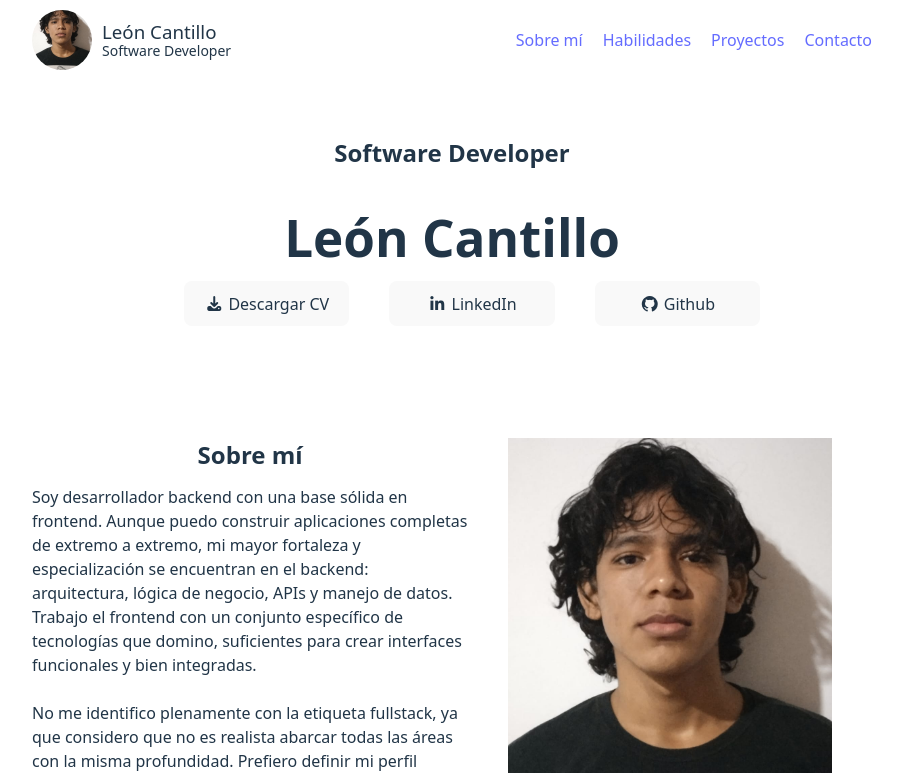
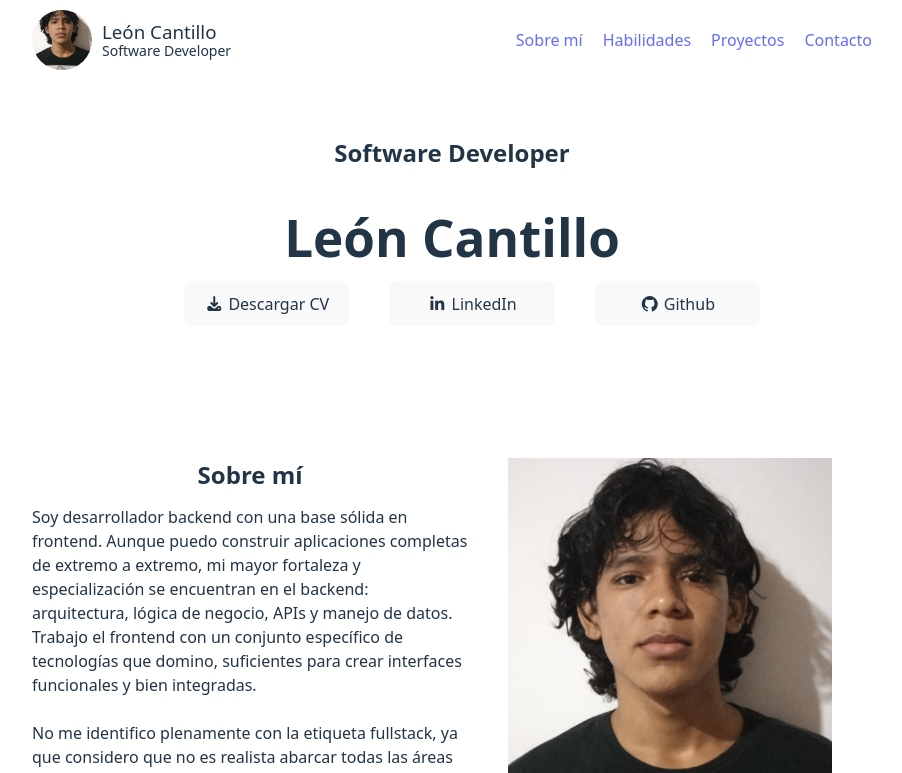
Before and after one commit to leoncantillo/portfolio, a React (Vite) app: page / in a window 1280 px wide. Shown: the top 773 px of the page, without its empty margins (188-1090 px from the left). Built offline with nearby package versions, Linux system fonts and the light colour scheme.

Commit message:
[UPDATE] Sections padding adjust.

```diff
--- a/src/styles/introduction.scss
+++ b/src/styles/introduction.scss
@@ -1,3 +1,3 @@
 section {
-    padding: 40px 60px;
+    padding: 40px 0 60px 0;
 }
```
